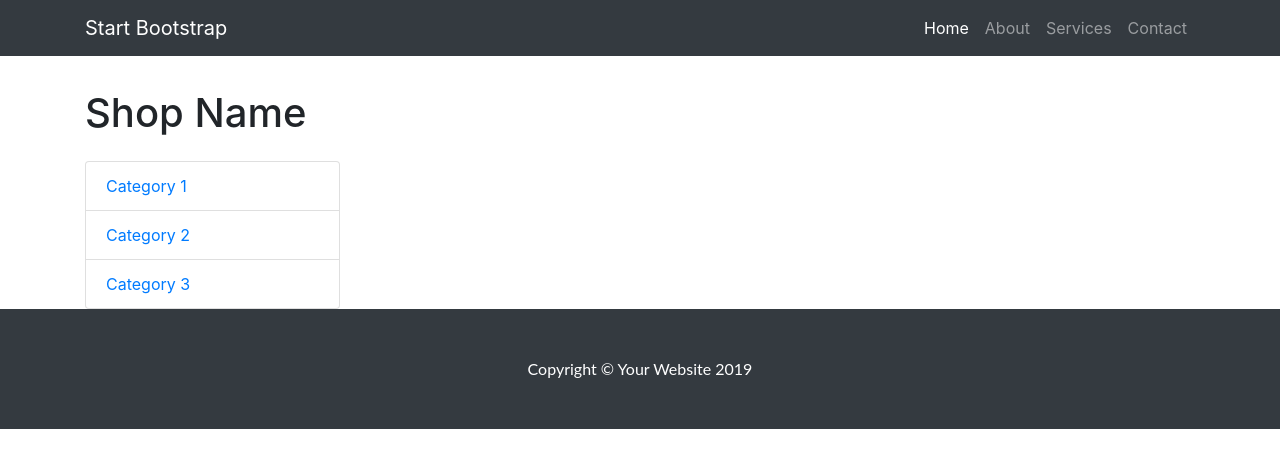
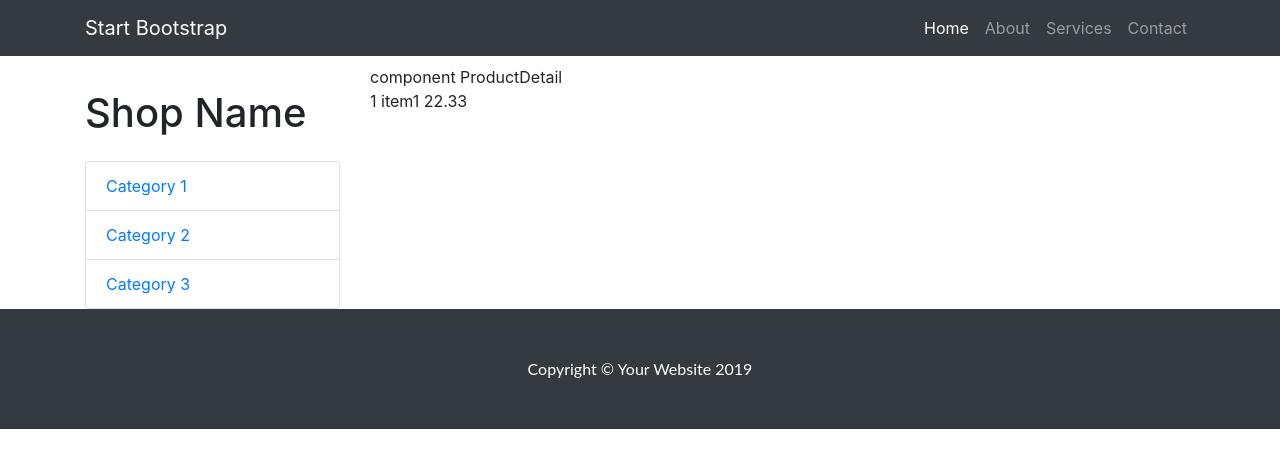
Before and after one commit to canhnguyennd/angular-ph09146-lab3, an Angular app: page /product/1 in a window 1280 px wide. Before the commit this address led to /. Shown: the top 468 px of the page. Built offline with nearby package versions, Linux system fonts and the light colour scheme.

Commit message:
4 files modified, 3 added

```diff
--- a/src/app/app-routing.module.ts
+++ b/src/app/app-routing.module.ts
@@ -3,12 +3,16 @@ import { Routes, RouterModule } from '@angular/router';
 import {ProductAddComponent} from './product-add/product-add.component';
 import { AboutComponent } from './about/about.component';
 import { HomeComponent } from './home/home.component';
+import { ProductDetailComponent } from './product-detail/product-detail.component';
+import { ProductListComponent } from './product-list/product-list.component';
 
 
 const routes: Routes = [
   {path : 'add-product', component : ProductAddComponent},
   {path : 'about' , component: AboutComponent},
   {path : 'home' , component: HomeComponent},
+  {path : 'products' , component: ProductListComponent},
+  {path : 'product/:id' , component: ProductDetailComponent},
 ];
 
 @NgModule({
--- a/src/app/app.module.ts
+++ b/src/app/app.module.ts
@@ -13,10 +13,11 @@ import { ProductService } from './product.service';
 import { ProductAddComponent } from './product-add/product-add.component';
 import { AboutComponent } from './about/about.component';
 import { HomeComponent } from './home/home.component';
+import { ProductDetailComponent } from './product-detail/product-detail.component';
 
 @NgModule({
   imports:      [ BrowserModule, AppRoutingModule, FormsModule ],
-  declarations: [ AppComponent, HelloComponent, ProductComponent, ProductListComponent, SlideComponent, CategoryComponent, ProductAddComponent, AboutComponent, HomeComponent ],
+  declarations: [ AppComponent, HelloComponent, ProductComponent, ProductListComponent, SlideComponent, CategoryComponent, ProductAddComponent, AboutComponent, HomeComponent, ProductDetailComponent ],
   bootstrap:    [ AppComponent ],
   providers: [ProductService]
 })
--- /dev/null
+++ b/src/app/product-detail/product-detail.component.html
@@ -0,0 +1,6 @@
+component ProductDetail
+<p *ngIf="product">
+{{product.id}}
+{{product.name}}
+{{product.price}}
+</p>
--- /dev/null
+++ b/src/app/product-detail/product-detail.component.ts
@@ -0,0 +1,26 @@
+import { Component, OnInit } from '@angular/core';
+import {Product} from '../Product';
+import { ProductService } from '../product.service';
+import {ActivatedRoute} from '@angular/router';
+
+@Component({
+  selector: 'app-product-detail',
+  templateUrl: './product-detail.component.html',
+  styleUrls: ['./product-detail.component.css']
+})
+export class ProductDetailComponent implements OnInit {
+  product : Product;
+  constructor(
+    private productService : ProductService,
+    private route : ActivatedRoute
+  ) { }
+
+  ngOnInit() {
+
+
+    this.route.params.subscribe(param =>{
+      this.product = this.productService.getProduct(param.id);
+    })
+  }
+
+}
--- a/src/app/product-list/product-list.component.html
+++ b/src/app/product-list/product-list.component.html
@@ -1,11 +1,7 @@
 <div class="row">
 
-        <!-- <app-product class="col-lg-4 col-md-6 mb-4"></app-product>
-        <app-product class="col-lg-4 col-md-6 mb-4"></app-product>
-        <app-product class="col-lg-4 col-md-6 mb-4"></app-product>
-        <app-product class="col-lg-4 col-md-6 mb-4"></app-product>
-        <app-product class="col-lg-4 col-md-6 mb-4"></app-product>
-        <app-product class="col-lg-4 col-md-6 mb-4"></app-product> -->
+        <!-- <!-- <app-product class="col-lg-4 col-md-6 mb-4"></app-product> -->
+
         <div class="col-lg-4 col-md-6 mb-4" *ngFor="let product of products">
           <div class="card h-100" >
               <a href="#"><img class="card-img-top" src="https://dummyimage.com/700x400" alt=""></a>
@@ -19,7 +15,8 @@
               </div>
               <div class="card-footer">
                 <small class="text-muted">
-                  <button (click)="showDetail(product)">name</button>
+                  <button routerLink="/product/{{product.id}}">chi tiet</button>
+                  <!-- <button (click)="removeProduct()">xóa</button> -->
                 </small>
               </div>
             </div>
--- a/src/app/product.service.ts
+++ b/src/app/product.service.ts
@@ -7,9 +7,13 @@ export class ProductService {
   products = data;
   constructor() { }
 
-  getProducts(){
+  getProducts(){//lays ds sp
     return this.products;
     // console.log(this.products);
+  }
+  getProduct(id){//chi tiet sp
+  console.log(id)
+  return this.products.find(product => product.id == id);
   }
 
   addProduct(product){
```
Also changed, not shown: src/app/product-detail/product-detail.component.css (added).
